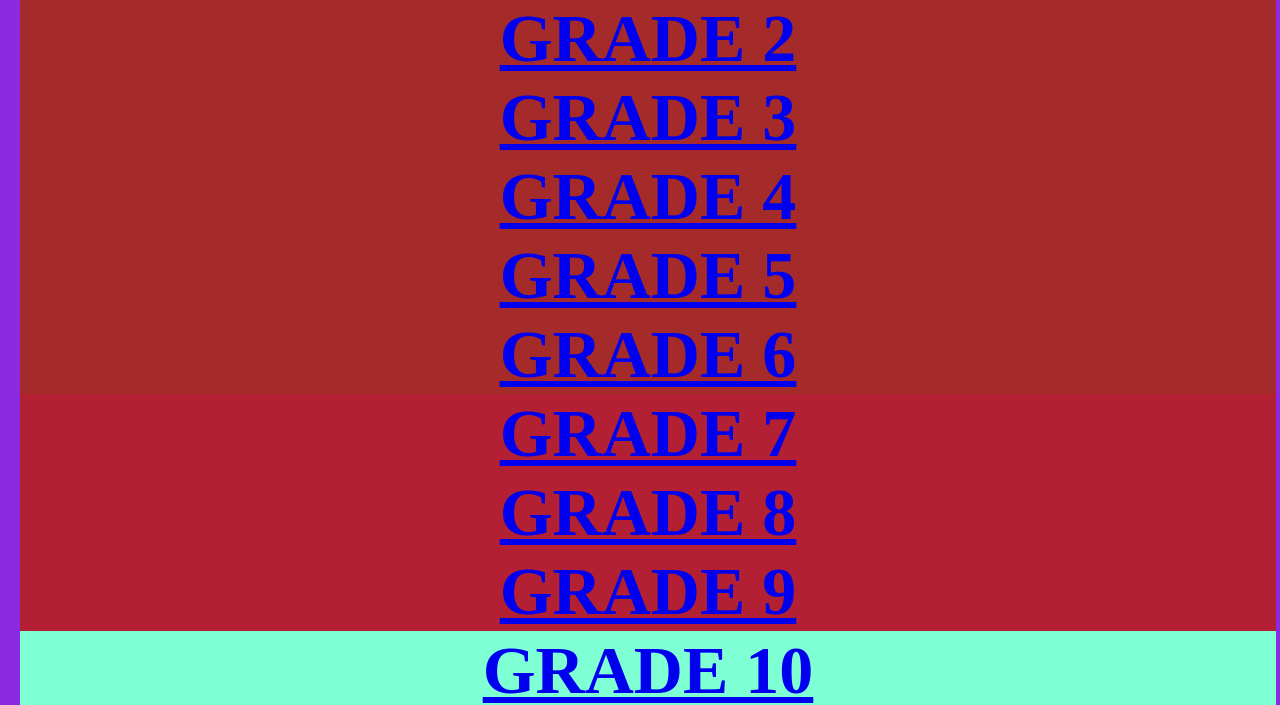
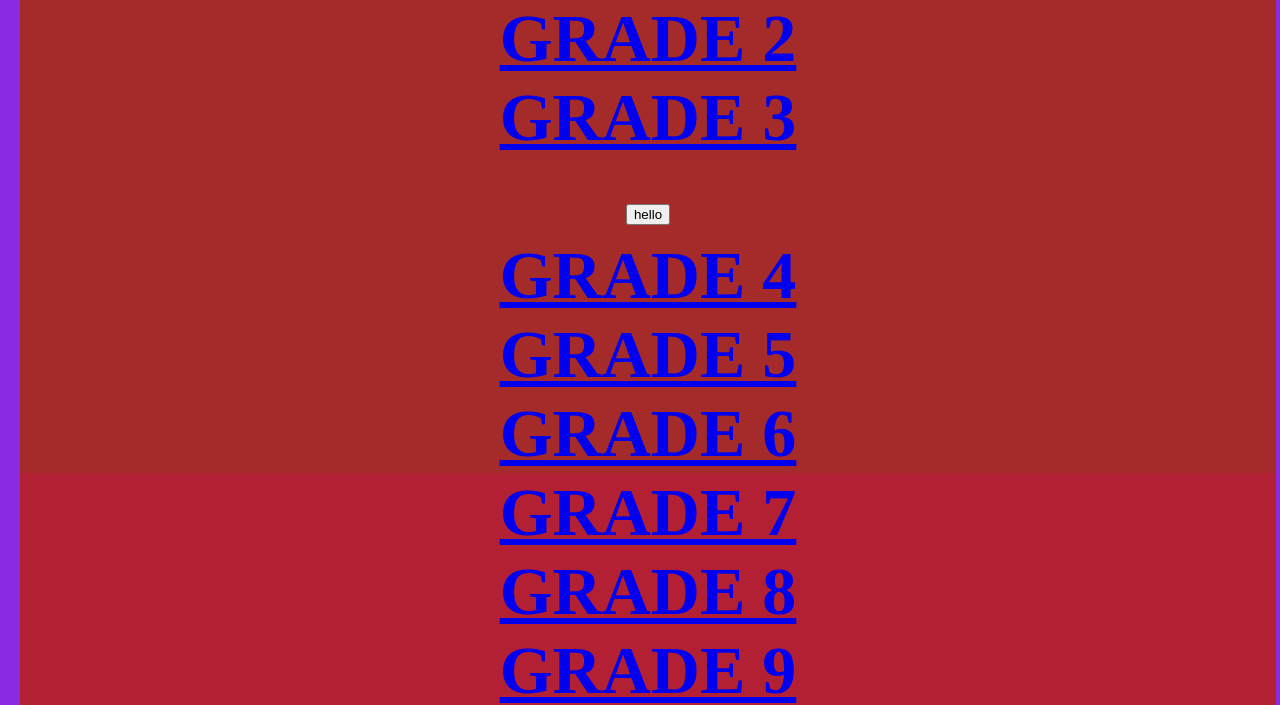
Before and after one commit to Nyakorap/CBE-MWALIMU-REVISION, a plain HTML site: page index.html in a window 1280 px wide. Shown: the part 713-1418 px from the top of the page. Drawn offline with Linux system fonts and the light colour scheme.

Commit message:
Update index.html

```diff
--- a/index.html
+++ b/index.html
@@ -27,6 +27,9 @@ THANK YOU FOR JOINING US!
                                   <div class="grade1"><a href="primary\grade1.html">GRADE 1</a></div>
                                   <div class="grade2"><a href="primary\grade2.html">GRADE 2</a></div>
                                   <div class="grade3"><a href="primary\grade3.html">GRADE 3</a></div> </div>
+        <button></>
+            hello
+        </button>
         <div class="upper_prmary">
                           <div class="grade4"><a href="primary\grade4.html">GRADE 4</a></div>
                           <div class="grade5"><a href="primary\grade5.html">GRADE 5</a></div>
```
